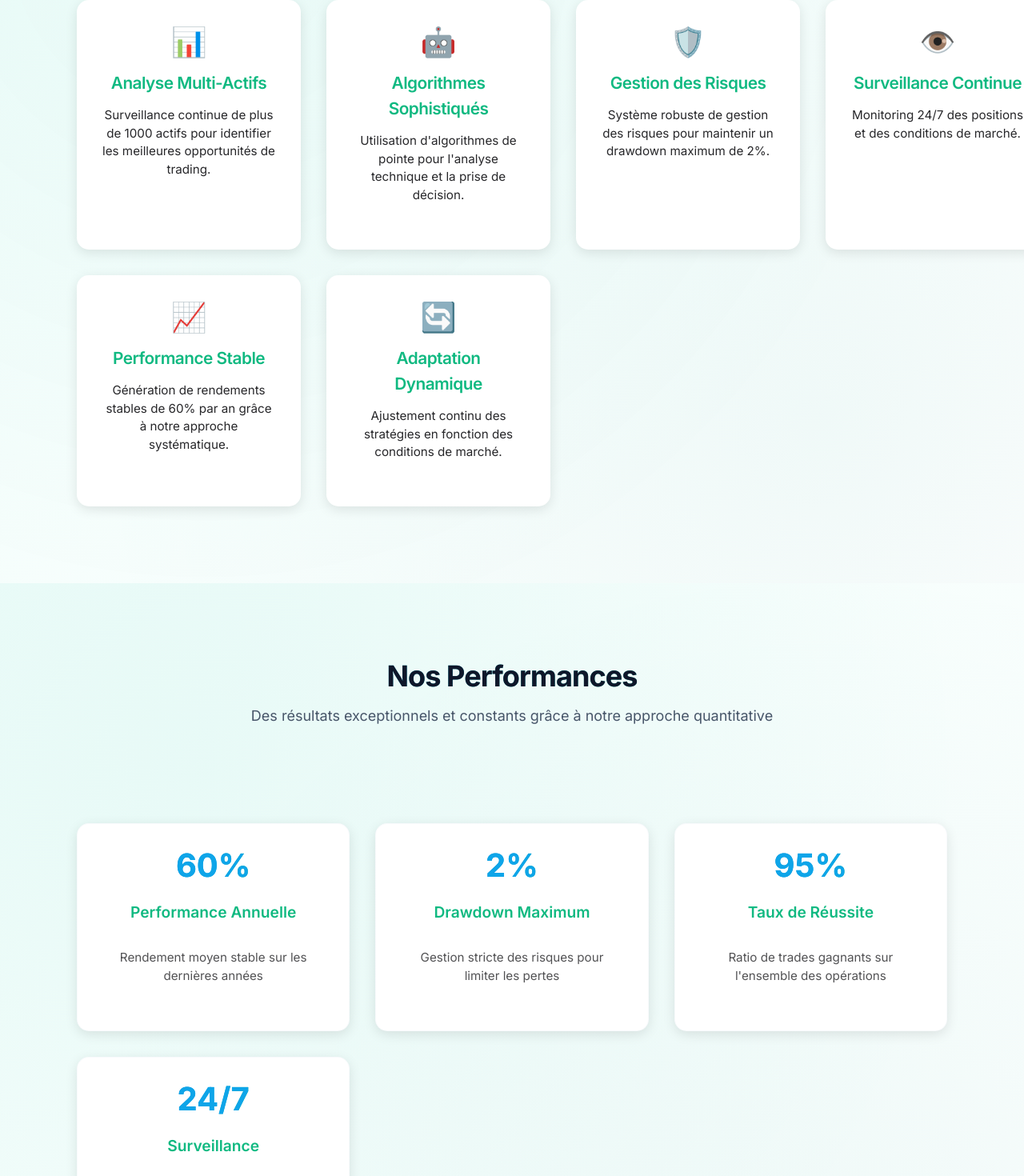
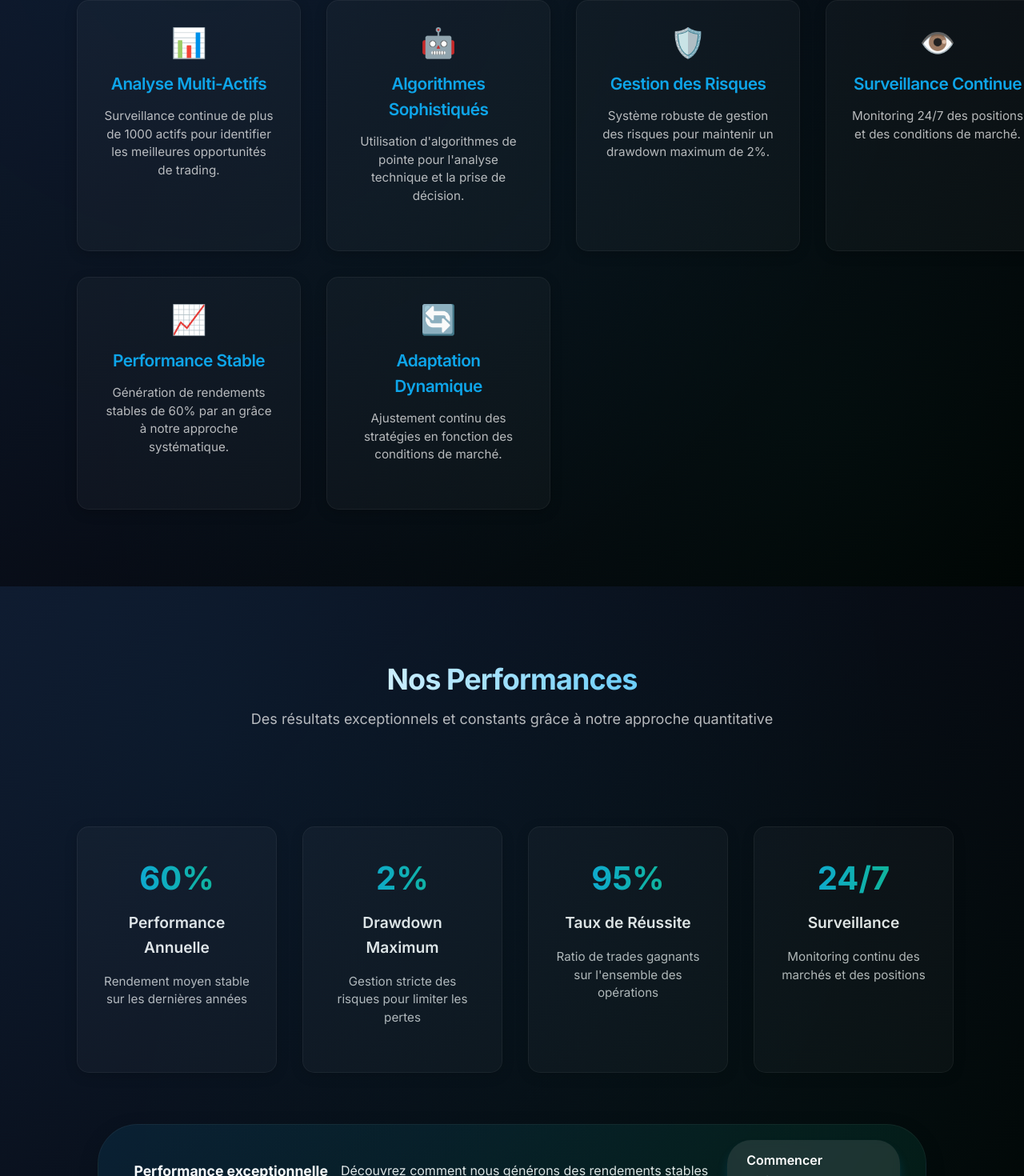
Before and after one commit to Bryan922/hypertrading-website, a Next.js app: page / in a window 1280 px wide. Shown: the part 1096-2566 px from the top of the page at 80% size. Built offline with nearby package versions, Linux system fonts and the light colour scheme.

Commit message:
style: implémentation complète du thème sombre - Fond noir et gradients sombres - Textes en blanc avec opacité - Effets de glassmorphisme sombres - Dégradés et transitions améliorés

```diff
--- a/app/globals.css
+++ b/app/globals.css
@@ -4,9 +4,9 @@
 
 :root {
     --primary-color: #0ea5e9;
-    --secondary-color: #1e293b;
-    --text-color: #27272a;
-    --background-color: #f0fdfa;
+    --secondary-color: #0f172a;
+    --text-color: #ffffff;
+    --background-color: #0f172a;
     --accent-color: #10b981;
 }
 
@@ -22,13 +22,13 @@ body {
     line-height: 1.6;
     color: var(--text-color);
     background-color: var(--background-color);
-    @apply bg-secondary-50 text-secondary-900;
+    @apply bg-secondary-900 text-white;
 }
 
 /* Header et Navigation */
 header {
-    background-color: white;
-    box-shadow: 0 2px 5px rgba(0,0,0,0.1);
+    background-color: rgba(15, 23, 42, 0.9);
+    border-bottom: 1px solid rgba(255, 255, 255, 0.1);
     position: fixed;
     width: 100%;
     top: 0;
@@ -47,7 +47,10 @@ nav {
 .logo {
     font-size: 1.5rem;
     font-weight: bold;
-    color: var(--primary-color);
+    background: linear-gradient(to right, var(--primary-color), var(--accent-color));
+    -webkit-background-clip: text;
+    background-clip: text;
+    color: transparent;
 }
 
 nav ul {
@@ -58,7 +61,7 @@ nav ul {
 
 nav a {
     text-decoration: none;
-    color: var(--text-color);
+    color: rgba(255, 255, 255, 0.7);
     font-weight: 500;
     transition: color 0.3s;
 }
@@ -83,7 +86,7 @@ nav a:hover {
 .hero {
     padding: 8rem 5% 4rem;
     text-align: center;
-    background: linear-gradient(135deg, var(--primary-color) 0%, var(--secondary-color) 100%);
+    background: linear-gradient(135deg, var(--secondary-color) 0%, #000000 100%);
     color: white;
     position: relative;
     overflow: hidden;
@@ -96,7 +99,7 @@ nav a:hover {
     left: 0;
     right: 0;
     bottom: 0;
-    background: radial-gradient(circle at 30% 50%, rgba(255,255,255,0.1) 0%, rgba(255,255,255,0) 60%);
+    background: radial-gradient(circle at 30% 50%, rgba(255,255,255,0.05) 0%, rgba(255,255,255,0) 60%);
     pointer-events: none;
 }
 
@@ -105,7 +108,11 @@ nav a:hover {
     font-weight: 700;
     margin-bottom: 1.5rem;
     line-height: 1.2;
-    text-shadow: 0 2px 4px rgba(0,0,0,0.1);
+    text-shadow: 0 2px 4px rgba(0,0,0,0.3);
+    background: linear-gradient(to right, #fff, #a5b4fc);
+    -webkit-background-clip: text;
+    background-clip: text;
+    color: transparent;
     animation: fadeInDown 0.8s ease-out;
 }
 
@@ -114,14 +121,14 @@ nav a:hover {
     max-width: 800px;
     margin: 0 auto 2rem;
     line-height: 1.6;
-    opacity: 0.9;
+    color: rgba(255, 255, 255, 0.9);
     animation: fadeInUp 0.8s ease-out 0.2s both;
 }
 
 /* Services Section */
 .services-section {
     padding: 4rem 5%;
-    background: linear-gradient(135deg, var(--background-color) 0%, white 100%);
+    background: linear-gradient(135deg, var(--secondary-color) 0%, #000000 100%);
     position: relative;
     overflow: hidden;
 }
@@ -133,8 +140,8 @@ nav a:hover {
     left: 0;
     width: 100%;
     height: 100%;
-    background: radial-gradient(circle at 20% 20%, rgba(20, 184, 166, 0.05) 0%, transparent 70%),
-                radial-gradient(circle at 80% 80%, rgba(13, 148, 136, 0.05) 0%, transparent 70%);
+    background: radial-gradient(circle at 20% 20%, rgba(14, 165, 233, 0.05) 0%, transparent 70%),
+                radial-gradient(circle at 80% 80%, rgba(16, 185, 129, 0.05) 0%, transparent 70%);
     pointer-events: none;
 }
 
@@ -148,19 +155,21 @@ nav a:hover {
 }
 
 .service-card {
-    background: white;
+    background: rgba(255, 255, 255, 0.03);
     padding: 2rem;
     border-radius: 15px;
-    box-shadow: 0 4px 15px rgba(0, 0, 0, 0.1);
+    box-shadow: 0 4px 15px rgba(0, 0, 0, 0.2);
     text-align: center;
     transition: all 0.3s ease;
     position: relative;
     overflow: hidden;
+    border: 1px solid rgba(255, 255, 255, 0.05);
 }
 
 .service-card:hover {
     transform: translateY(-5px);
-    box-shadow: 0 6px 20px rgba(0, 0, 0, 0.15);
+    box-shadow: 0 6px 20px rgba(0, 0, 0, 0.3);
+    background: rgba(255, 255, 255, 0.05);
 }
 
 .service-card::before {
@@ -170,7 +179,7 @@ nav a:hover {
     left: 0;
     width: 100%;
     height: 4px;
-    background: linear-gradient(to right, var(--primary-color), var(--secondary-color));
+    background: linear-gradient(to right, var(--primary-color), var(--accent-color));
     opacity: 0;
     transition: opacity 0.3s ease;
 }
@@ -180,14 +189,14 @@ nav a:hover {
 }
 
 .service-card h3 {
-    color: var(--accent-color);
+    color: var(--primary-color);
     font-size: 1.3rem;
     margin-bottom: 0.8rem;
     font-weight: 600;
 }
 
 .service-card p {
-    color: var(--text-color);
+    color: rgba(255, 255, 255, 0.7);
     font-size: 0.95rem;
     line-height: 1.5;
     margin-top: 0.5rem;
@@ -196,7 +205,7 @@ nav a:hover {
 /* Stats Section */
 .stats-section {
     padding: 6rem 5%;
-    background: linear-gradient(135deg, var(--background-color) 0%, white 100%);
+    background: linear-gradient(135deg, var(--secondary-color) 0%, #000000 100%);
     position: relative;
     overflow: hidden;
 }
@@ -208,8 +217,8 @@ nav a:hover {
     left: 0;
     width: 100%;
     height: 100%;
-    background: radial-gradient(circle at 20% 20%, rgba(20, 184, 166, 0.05) 0%, transparent 70%),
-                radial-gradient(circle at 80% 80%, rgba(13, 148, 136, 0.05) 0%, transparent 70%);
+    background: radial-gradient(circle at 20% 20%, rgba(14, 165, 233, 0.05) 0%, transparent 70%),
+                radial-gradient(circle at 80% 80%, rgba(16, 185, 129, 0.05) 0%, transparent 70%);
     pointer-events: none;
 }
 
@@ -223,42 +232,46 @@ nav a:hover {
 }
 
 .stats-card {
-    background: white;
+    background: rgba(255, 255, 255, 0.03);
     padding: 2rem;
     border-radius: 15px;
-    box-shadow: 0 4px 15px rgba(0, 0, 0, 0.1);
+    box-shadow: 0 4px 15px rgba(0, 0, 0, 0.2);
     text-align: center;
     transition: transform 0.3s ease;
+    border: 1px solid rgba(255, 255, 255, 0.05);
 }
 
 .stats-card:hover {
     transform: translateY(-5px);
-    box-shadow: 0 6px 20px rgba(0, 0, 0, 0.15);
+    box-shadow: 0 6px 20px rgba(0, 0, 0, 0.3);
+    background: rgba(255, 255, 255, 0.05);
 }
 
 .stats-value {
     font-size: 2.5rem;
     font-weight: bold;
-    color: var(--primary-color);
+    background: linear-gradient(to right, var(--primary-color), var(--accent-color));
+    -webkit-background-clip: text;
+    background-clip: text;
+    color: transparent;
     margin-bottom: 0.5rem;
 }
 
 .stats-label {
-    color: var(--accent-color);
+    color: rgba(255, 255, 255, 0.9);
     font-size: 1.2rem;
     font-weight: 600;
     margin-bottom: 1rem;
 }
 
 .stats-card p {
-    color: var(--text-color);
+    color: rgba(255, 255, 255, 0.7);
     font-size: 0.95rem;
     line-height: 1.5;
-    opacity: 0.8;
 }
 
 .emergency-banner {
-    background: linear-gradient(135deg, var(--primary-color) 0%, var(--secondary-color) 100%);
+    background: linear-gradient(135deg, rgba(14, 165, 233, 0.1) 0%, rgba(16, 185, 129, 0.1) 100%);
     padding: 1.2rem 2rem;
     border-radius: 50px;
     margin: 2rem auto;
@@ -268,7 +281,8 @@ nav a:hover {
     align-items: center;
     justify-content: space-between;
     gap: 1.5rem;
-    box-shadow: 0 8px 25px rgba(20, 184, 166, 0.15);
+    box-shadow: 0 8px 25px rgba(0, 0, 0, 0.2);
+    border: 1px solid rgba(255, 255, 255, 0.05);
 }
 
 .emergency-banner .emergency-left {
@@ -294,7 +308,7 @@ nav a:hover {
 }
 
 .emergency-banner .btn-primary {
-    background: rgba(255, 255, 255, 0.2);
+    background: rgba(255, 255, 255, 0.1);
     color: white;
     padding: 0.8rem 1.5rem;
     border-radius: 30px;
@@ -305,9 +319,9 @@ nav a:hover {
 }
 
 .emergency-banner .btn-primary:hover {
-    background: rgba(255, 255, 255, 0.3);
+    background: rgba(255, 255, 255, 0.15);
     transform: translateY(-2px);
-    box-shadow: 0 4px 12px rgba(0, 0, 0, 0.1);
+    box-shadow: 0 4px 12px rgba(0, 0, 0, 0.2);
 }
 
 /* Testimonials Section */
@@ -586,32 +600,33 @@ nav a:hover {
 
 @layer base {
   h1, h2, h3, h4, h5, h6 {
-    @apply font-semibold tracking-tight;
+    @apply font-semibold tracking-tight text-white;
   }
 
   h1 {
     @apply text-4xl sm:text-5xl md:text-6xl max-w-4xl mx-auto mb-6;
-    @apply bg-clip-text text-transparent bg-gradient-to-r from-primary-600 via-primary-500 to-accent-500;
+    @apply bg-clip-text text-transparent bg-gradient-to-r from-white to-primary-400;
     @apply leading-[1.1] font-bold;
   }
 
   h2 {
     @apply text-3xl sm:text-4xl md:text-5xl max-w-3xl mx-auto mb-4;
-    @apply bg-clip-text text-transparent bg-gradient-to-r from-primary-600 to-accent-500;
+    @apply bg-clip-text text-transparent bg-gradient-to-r from-white to-primary-400;
     @apply leading-tight font-bold;
   }
 
   h3 {
     @apply text-xl sm:text-2xl mb-3;
-    @apply text-secondary-900 font-semibold;
+    @apply text-white font-semibold;
   }
 
   p {
-    @apply leading-relaxed text-center max-w-3xl mx-auto text-secondary-600 mb-6;
+    @apply leading-relaxed text-center max-w-3xl mx-auto text-white/70 mb-6;
   }
 
   section {
     @apply flex flex-col items-center justify-center w-full;
+    background: linear-gradient(135deg, var(--secondary-color) 0%, #000000 100%);
   }
 }
 
@@ -628,18 +643,19 @@ nav a:hover {
   }
 
   .btn-secondary {
-    @apply bg-white/80 text-secondary-900 hover:bg-white border border-secondary-200
+    @apply bg-white/10 text-white hover:bg-white/20 border border-white/10
     shadow-lg hover:shadow-xl hover:scale-105 transform transition-all duration-300;
   }
 
   .card {
-    @apply bg-white/95 rounded-2xl shadow-xl hover:shadow-2xl transition-all duration-500
-    border border-secondary-100/50 backdrop-blur-lg backdrop-filter
+    @apply bg-white/5 rounded-2xl shadow-xl hover:shadow-2xl transition-all duration-500
+    border border-white/10 backdrop-blur-lg backdrop-filter
     flex flex-col items-center justify-center text-center p-8 gap-4;
   }
 
   .section {
     @apply py-24 md:py-32 relative overflow-hidden w-full;
+    background: linear-gradient(135deg, var(--secondary-color) 0%, #000000 100%);
   }
 
   .container {
@@ -647,7 +663,7 @@ nav a:hover {
   }
 
   .gradient-text {
-    @apply bg-clip-text text-transparent bg-gradient-to-r from-primary-600 via-primary-500 to-accent-500;
+    @apply bg-clip-text text-transparent bg-gradient-to-r from-white to-primary-400;
   }
 
   .feature-grid {
@@ -656,36 +672,7 @@ nav a:hover {
 
   .feature-card {
     @apply card hover:scale-105 transform transition-all duration-500
-    bg-white/90 hover:bg-white;
-  }
-
-  .stats-grid {
-    @apply grid md:grid-cols-4 gap-6 max-w-6xl mx-auto w-full;
-  }
-
-  .stats-card {
-    @apply card hover:scale-105 transform transition-all duration-500
-    bg-white/90 hover:bg-white;
-  }
-
-  .stats-value {
-    @apply text-4xl font-bold gradient-text mb-2;
-  }
-
-  .stats-label {
-    @apply text-lg font-medium text-secondary-600;
-  }
-
-  .glass {
-    @apply bg-white/80 backdrop-blur-xl backdrop-filter border border-white/30 shadow-xl;
-  }
-
-  .hover-lift {
-    @apply transition-all duration-300 hover:-translate-y-1 hover:shadow-xl;
-  }
-
-  .bg-gradient {
-    @apply bg-gradient-to-br from-primary-500/10 via-accent-500/10 to-transparent;
+    bg-white/5 hover:bg-white/10;
   }
 
   .section-title {
@@ -693,61 +680,12 @@ nav a:hover {
   }
 
   .section-title h2 {
-    @apply text-3xl md:text-4xl font-bold text-secondary-900 mb-4;
+    @apply text-3xl md:text-4xl font-bold text-white mb-4;
+    @apply bg-clip-text text-transparent bg-gradient-to-r from-white to-primary-400;
   }
 
   .section-title p {
-    @apply text-lg text-secondary-600 max-w-2xl mx-auto;
-  }
-
-  .content-wrapper {
-    @apply flex flex-col items-center justify-center gap-8 w-full max-w-6xl mx-auto;
-  }
-
-  .text-content {
-    @apply text-center max-w-3xl mx-auto space-y-6;
-  }
-
-  .bg-gradient-radial-dark {
-    background: radial-gradient(circle at center, transparent 0%, rgba(0, 0, 0, 0.4) 100%);
-  }
-
-  .bg-grid-white {
-    background-image: linear-gradient(to right, rgba(255, 255, 255, 0.1) 1px, transparent 1px),
-                      linear-gradient(to bottom, rgba(255, 255, 255, 0.1) 1px, transparent 1px);
-  }
-
-  .performance-section {
-    @apply py-24 bg-secondary-900 relative overflow-hidden;
-  }
-
-  .chart-container {
-    @apply bg-white/5 backdrop-blur-sm rounded-2xl p-6 md:p-8 border border-white/10 shadow-xl;
-  }
-
-  .chart-title {
-    @apply text-xl font-semibold text-white mb-6 border-l-4 border-primary-500 pl-4;
-  }
-
-  .performance-stats {
-    @apply grid grid-cols-2 md:grid-cols-3 lg:grid-cols-6 gap-4 mt-8;
-  }
-
-  .stat-item {
-    @apply bg-white/5 backdrop-blur-sm rounded-xl p-4 border border-white/10
-           hover:bg-white/10 transition-all duration-300 cursor-default;
-  }
-
-  .stat-label {
-    @apply text-sm text-primary-200 font-medium;
-  }
-
-  .stat-value {
-    @apply text-2xl font-bold text-white mb-1;
-  }
-
-  .footer {
-    @apply bg-secondary-900 text-white py-6 border-t border-white/10;
+    @apply text-lg text-white/70 max-w-2xl mx-auto;
   }
 }
 
@@ -865,3 +803,167 @@ nav a:hover {
 .animate-fade-in {
   animation: fadeIn 0.5s ease-out forwards;
 }
+
+/* Performance Section */
+.performance-section {
+    @apply py-24 bg-secondary-900 relative overflow-hidden;
+    background: linear-gradient(135deg, var(--secondary-color) 0%, #000000 100%);
+}
+
+.performance-section::before {
+    content: '';
+    position: absolute;
+    top: 0;
+    left: 0;
+    width: 100%;
+    height: 100%;
+    background: radial-gradient(circle at 20% 20%, rgba(14, 165, 233, 0.05) 0%, transparent 70%),
+                radial-gradient(circle at 80% 80%, rgba(16, 185, 129, 0.05) 0%, transparent 70%);
+    pointer-events: none;
+}
+
+.chart-container {
+    @apply bg-white/5 backdrop-blur-sm rounded-2xl p-6 md:p-8 border border-white/10 shadow-xl;
+    background: rgba(255, 255, 255, 0.03);
+}
+
+.chart-title {
+    @apply text-xl font-semibold text-white mb-6 border-l-4 border-primary-500 pl-4;
+    color: rgba(255, 255, 255, 0.9);
+}
+
+.performance-stats {
+    @apply grid grid-cols-2 md:grid-cols-3 lg:grid-cols-6 gap-4 mt-8;
+}
+
+.stat-item {
+    @apply bg-white/5 backdrop-blur-sm rounded-xl p-4 border border-white/10
+           hover:bg-white/10 transition-all duration-300 cursor-default;
+    background: rgba(255, 255, 255, 0.03);
+}
+
+.stat-label {
+    @apply text-sm text-primary-200 font-medium;
+}
+
+.stat-value {
+    @apply text-2xl font-bold text-white mb-1;
+    background: linear-gradient(to right, var(--primary-color), var(--accent-color));
+    -webkit-background-clip: text;
+    background-clip: text;
+    color: transparent;
+}
+
+.footer {
+  background: linear-gradient(to bottom, rgba(255, 255, 255, 0.05), rgba(255, 255, 255, 0.02));
+  border-top: 1px solid rgba(255, 255, 255, 0.1);
+  position: relative;
+  overflow: hidden;
+}
+
+.footer::before {
+  content: '';
+  position: absolute;
+  top: 0;
+  left: 0;
+  right: 0;
+  bottom: 0;
+  background: radial-gradient(circle at top right, rgba(var(--primary-rgb), 0.1), transparent 70%);
+  pointer-events: none;
+}
+
+.footer-grid {
+  display: grid;
+  grid-template-columns: repeat(1, 1fr);
+  gap: 2rem;
+}
+
+@media (min-width: 768px) {
+  .footer-grid {
+    grid-template-columns: repeat(4, 1fr);
+  }
+}
+
+.footer-brand {
+  display: flex;
+  flex-direction: column;
+  gap: 1rem;
+}
+
+.footer-description {
+  color: rgba(255, 255, 255, 0.7);
+  font-size: 0.875rem;
+  line-height: 1.5;
+}
+
+.footer-section {
+  display: flex;
+  flex-direction: column;
+  gap: 1rem;
+}
+
+.footer-title {
+  color: rgba(255, 255, 255, 0.9);
+  font-weight: 600;
+  font-size: 1rem;
+  margin-bottom: 0.5rem;
+}
+
+.footer-links {
+  display: flex;
+  flex-direction: column;
+  gap: 0.5rem;
+}
+
+.footer-link {
+  color: rgba(255, 255, 255, 0.7);
+  font-size: 0.875rem;
+  transition: color 0.2s ease;
+}
+
+.footer-link:hover {
+  color: var(--primary-color);
+}
+
+.footer-bottom {
+  border-top: 1px solid rgba(255, 255, 255, 0.1);
+  margin-top: 3rem;
+  padding-top: 2rem;
+  display: flex;
+  flex-direction: column;
+  align-items: center;
+  gap: 1rem;
+}
+
+@media (min-width: 768px) {
+  .footer-bottom {
+    flex-direction: row;
+    justify-content: space-between;
+  }
+}
+
+.footer-copyright {
+  color: rgba(255, 255, 255, 0.7);
+  font-size: 0.875rem;
+}
+
+.footer-legal {
+  display: flex;
+  gap: 1.5rem;
+}
+
+/* Animations */
+@keyframes fadeIn {
+  from {
+    opacity: 0;
+    transform: translateY(10px);
+  }
+  to {
+    opacity: 1;
+    transform: translateY(0);
+  }
+}
+
+.animate-fade-in {
+  animation: fadeIn 0.5s ease-out forwards;
+}
```
